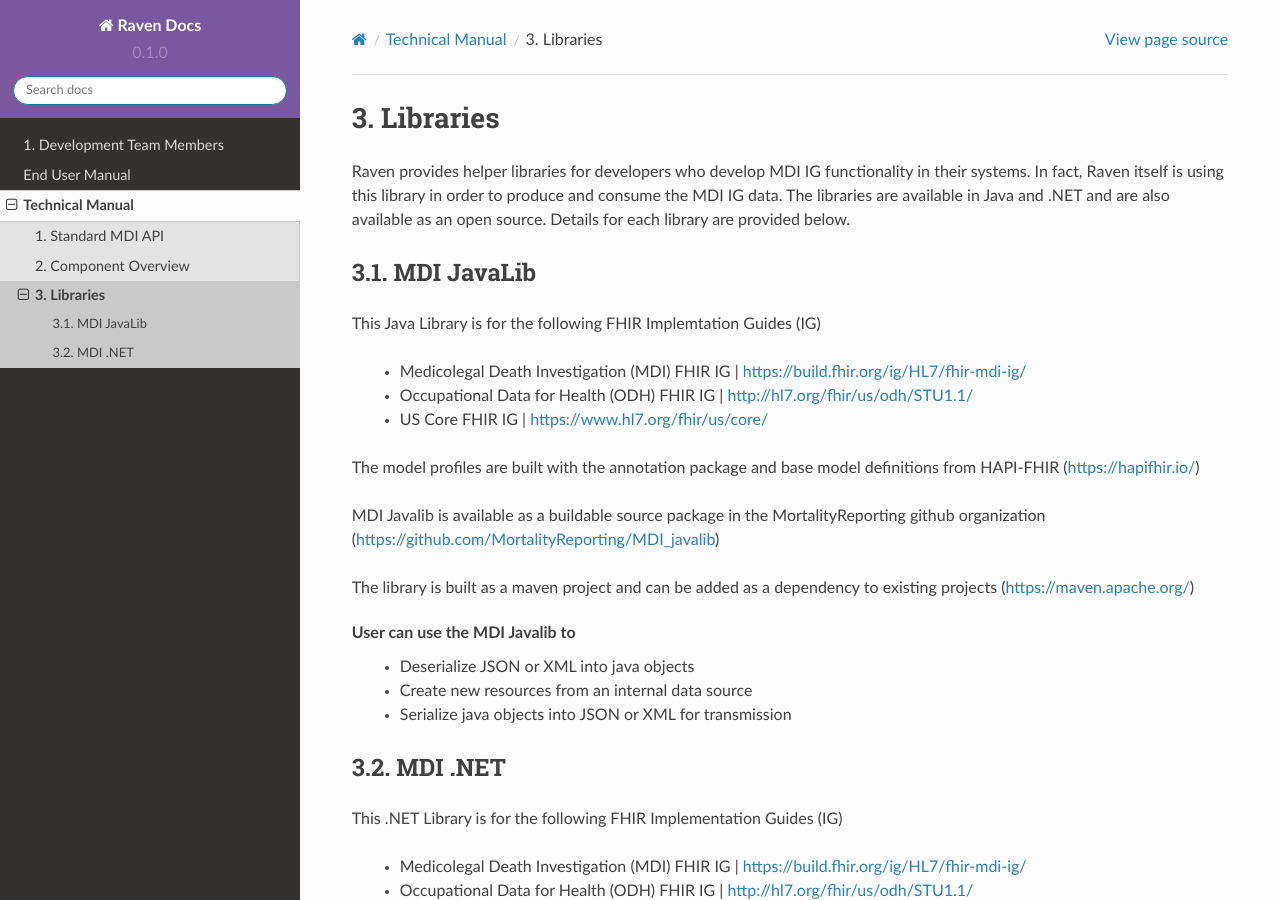
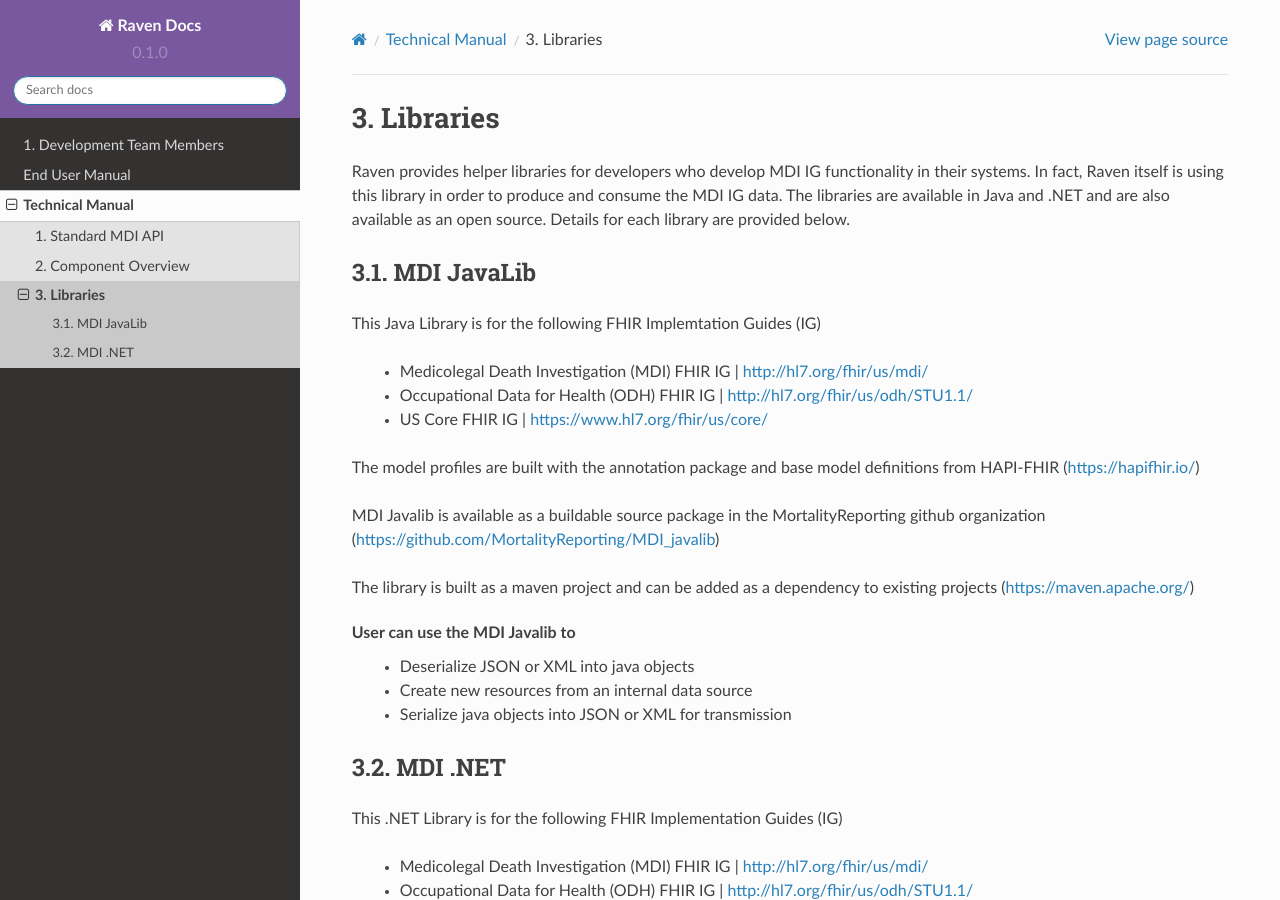
Before and after one commit to MortalityReporting/RavenDocs, a Sphinx documentation site: the page built from docs/source/technicalManual/libraries.rst, in a window 1280 px wide and 900 px high. Built offline with Sphinx 7.4.7 and the Read the Docs theme 2.0.0, drawn with Linux system fonts in a browser that asks for light colours; some of the changed lines change nothing that is shown.

Commit message:
Update libraries.rst

```diff
--- a/docs/source/technicalManual/libraries.rst
+++ b/docs/source/technicalManual/libraries.rst
@@ -8,7 +8,7 @@ MDI JavaLib
 ------------
 This Java Library is for the following FHIR Implemtation Guides (IG)
 
-  - Medicolegal Death Investigation (MDI) FHIR IG | https://build.fhir.org/ig/HL7/fhir-mdi-ig/
+  - Medicolegal Death Investigation (MDI) FHIR IG | http://hl7.org/fhir/us/mdi/
   - Occupational Data for Health (ODH) FHIR IG | http://hl7.org/fhir/us/odh/STU1.1/
   - US Core FHIR IG | https://www.hl7.org/fhir/us/core/
 
@@ -27,7 +27,7 @@ MDI .NET
 --------
 This .NET Library is for the following FHIR Implementation Guides (IG)
 
-  - Medicolegal Death Investigation (MDI) FHIR IG | https://build.fhir.org/ig/HL7/fhir-mdi-ig/
+  - Medicolegal Death Investigation (MDI) FHIR IG | http://hl7.org/fhir/us/mdi/
   - Occupational Data for Health (ODH) FHIR IG | http://hl7.org/fhir/us/odh/STU1.1/
   - US Public Health (US PH) FHIR IG | https://build.fhir.org/ig/HL7/fhir-us-ph-common-library-ig/
   - US Core FHIR IG | https://www.hl7.org/fhir/us/core/
```
